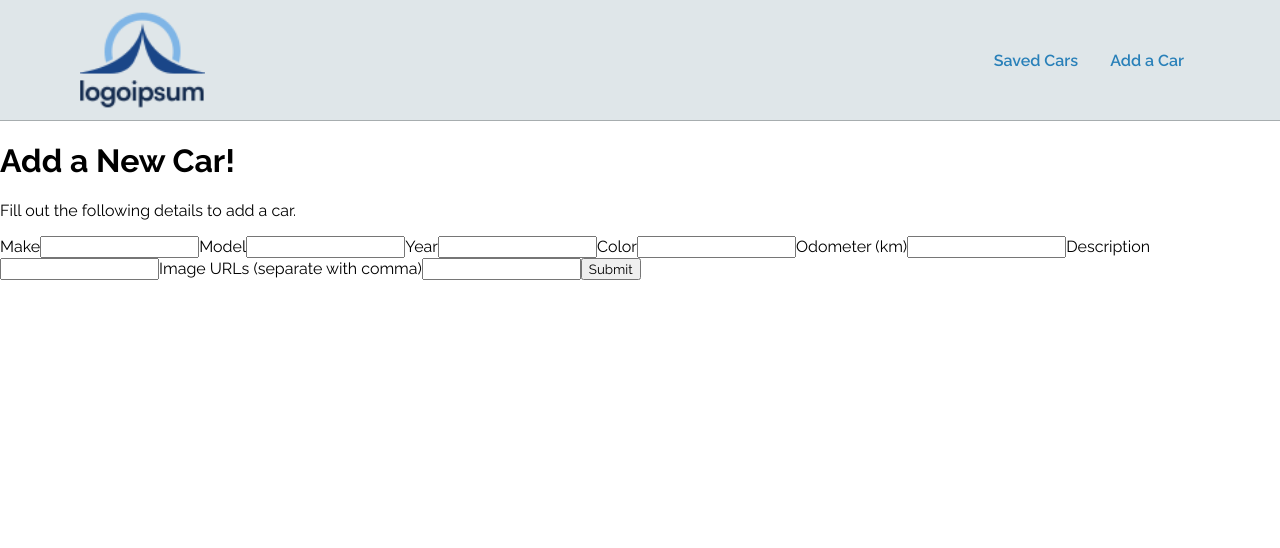
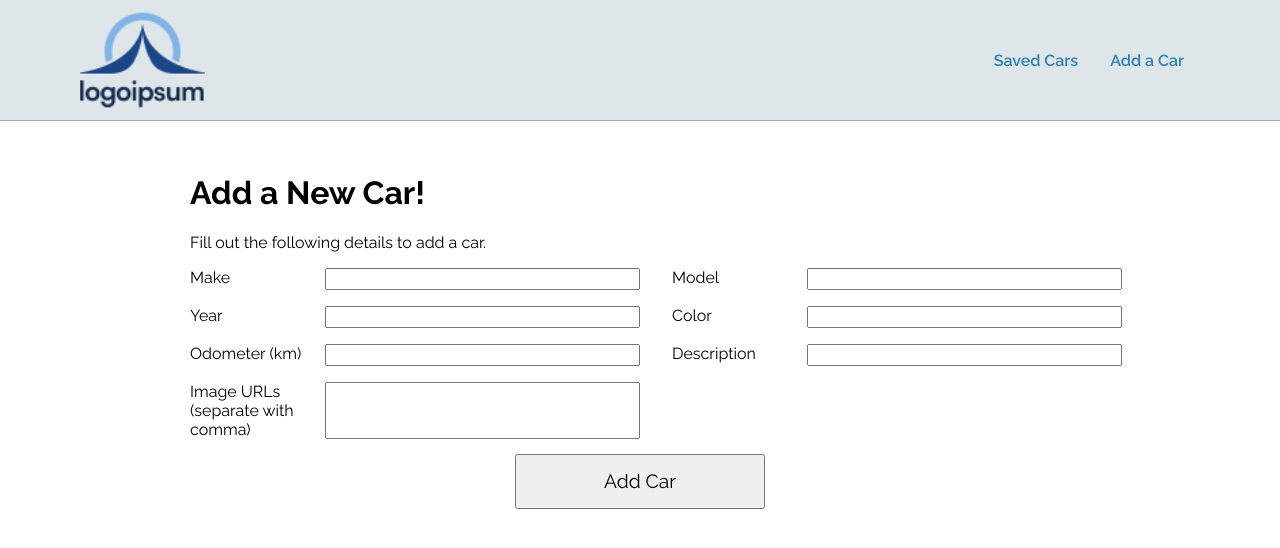
Before and after one commit to RichardGThompson/grahamThompson_assignmentThree, a React (Create React App) app: page /add-car in a window 1280 px wide. Shown: the top 548 px of the page. Built offline with nearby package versions, Linux system fonts and the light colour scheme; no server answers.

Commit message:
Added styles to add-car page

```diff
--- a/src/pages/addCar/index.jsx
+++ b/src/pages/addCar/index.jsx
@@ -65,27 +65,47 @@ export const AddCar = (props) => {
             <p>Fill out the following details to add a car.</p>
 
             <form onSubmit={handleSubmit(onSubmit)}>
+                <div className="add-form">
+                    <span className="input-container">
                         <label htmlFor="carMake">Make</label>
                         <input {...register("carMake", {required: true, maxLength: 20})}/>
+                    </span>
 
+                    <span className="input-container">
                         <label htmlFor="carModel">Model</label>
                         <input {...register("carModel", {required: true, maxLength: 20})}/>
+                    </span>
 
+                    <span className="input-container">
                         <label htmlFor="carYear">Year</label>
                         <input {...register("carYear", {required:true, maxLength:4})} />
+                    </span>
 
+                    <span className="input-container">
                         <label htmlFor="carColor">Color</label>
                         <input {...register('carColor', {required: true, maxLength:50})} />
+                    </span>
 
+                    <span className="input-container">
                         <label htmlFor="carKm">Odometer (km)</label>
-                <input {...register('carKm', {required: true, maxLength: 10})} />
+                        <input type="textbox" {...register('carKm', {required: true, maxLength: 10})} />
+                    </span>
 
+                    <span className="input-container">
                         <label htmlFor="carDescription">Description</label>
                         <input {...register('carDescription', {required: true, maxLength:1024})}/>
+                    </span>
 
+                    <span className="input-container">
                         <label htmlFor="carImages">Image URLs (separate with comma)</label>
                         <input {...register('carImages', {required: true, maxLength: 2048})}/>
-                <input type="submit" />
+                    </span>
+                </div>
+
+
+                <span className="form-button-container">
+                    <input type="submit" value="Add Car"/>
+                </span>
             </form>
         </div>
     )
--- a/src/pages/addCar/styles.css
+++ b/src/pages/addCar/styles.css
@@ -0,0 +1,34 @@
+.add-car-container{
+    padding: 2rem;
+    max-width: 900px;
+    margin: 0 auto;
+}
+
+.add-car-container .add-form{
+    display: grid;
+    grid-template-columns: 50% 50%;
+    column-gap: 2rem;
+    row-gap: 1rem;
+    margin-bottom: 15px;
+}
+
+.add-form .input-container{
+    display: grid;
+    grid-template-columns: 30% 70%;
+}
+
+.add-car-container .form-button-container input{
+    width: 45%;
+    max-width: 250px;
+    height: 55px;
+    font-size: 1.2rem;
+    display: block;
+    margin: 0 auto;
+    cursor: pointer;
+}
+
+@media screen and (max-width: 600px){
+    .add-car-container .add-form{
+        grid-template-columns: 100%;
+    }
+}
```
Lines whose indentation alone changed are shown as unchanged.
